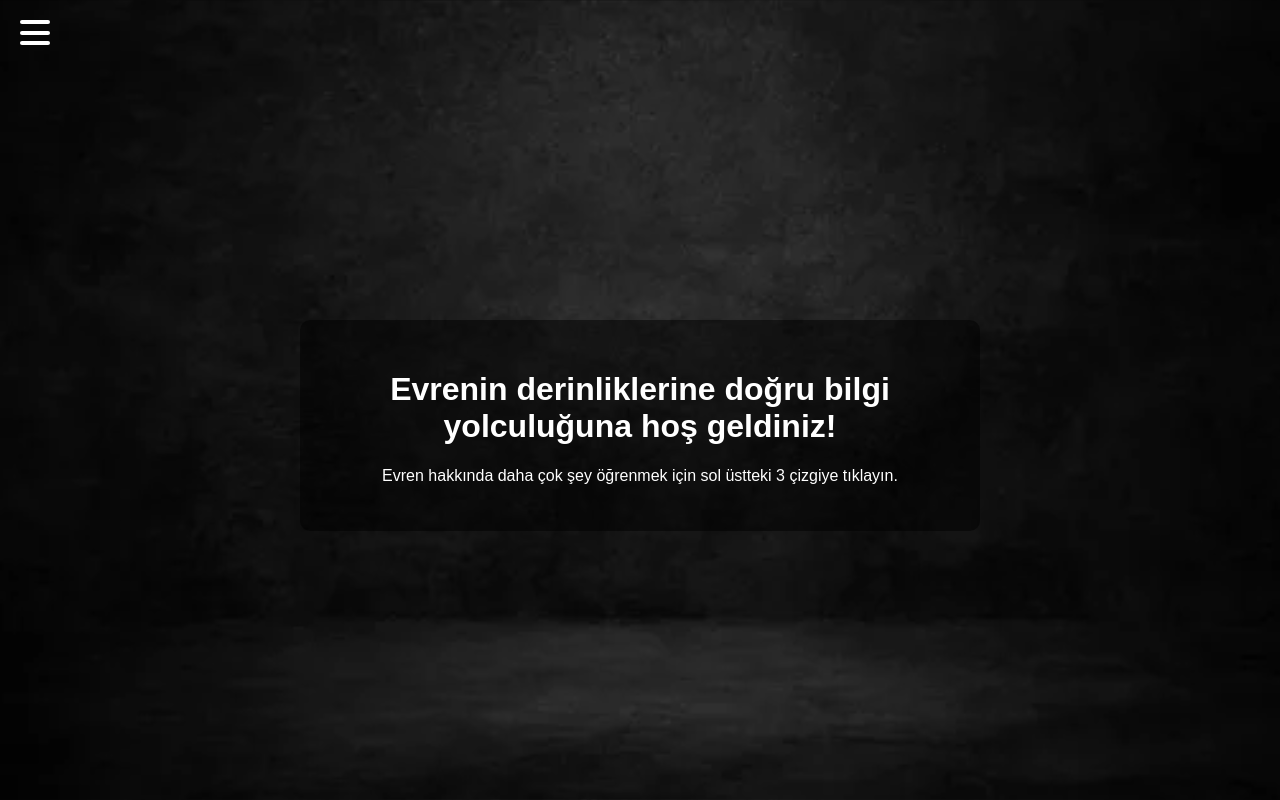
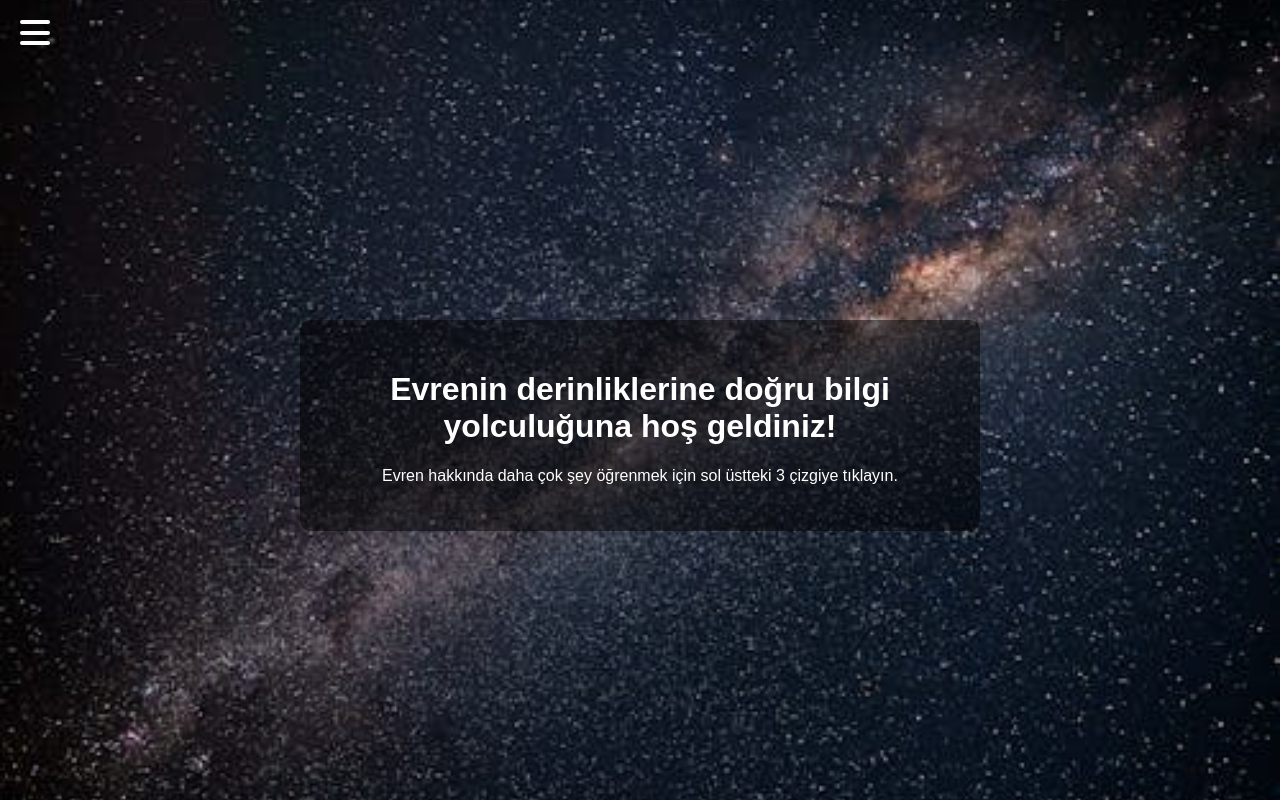
Before and after one commit to yusufdebug/yusufdebug.github.io, a plain HTML site: page index.html in a window 1280 px wide. Shown: the top 800 px of the page. Drawn offline with Linux system fonts and the light colour scheme.

Commit message:
Update index.html

```diff
--- a/index.html
+++ b/index.html
@@ -13,14 +13,14 @@
       overflow-x: hidden;
     }
     body {
-      background: url('ok.jpg') no-repeat center center fixed;
+      background: url('nit.jpeg') no-repeat center center fixed;
       background-size: cover;
       color: white;
       text-align: center;
       padding-top: 40vh;
     }
     .content {
-      background-color: rgba(0,0,0,0.5);
+      background-color: rgba(0, 0, 0, 0.5);
       display: inline-block;
       padding: 30px 40px;
       border-radius: 10px;
```
